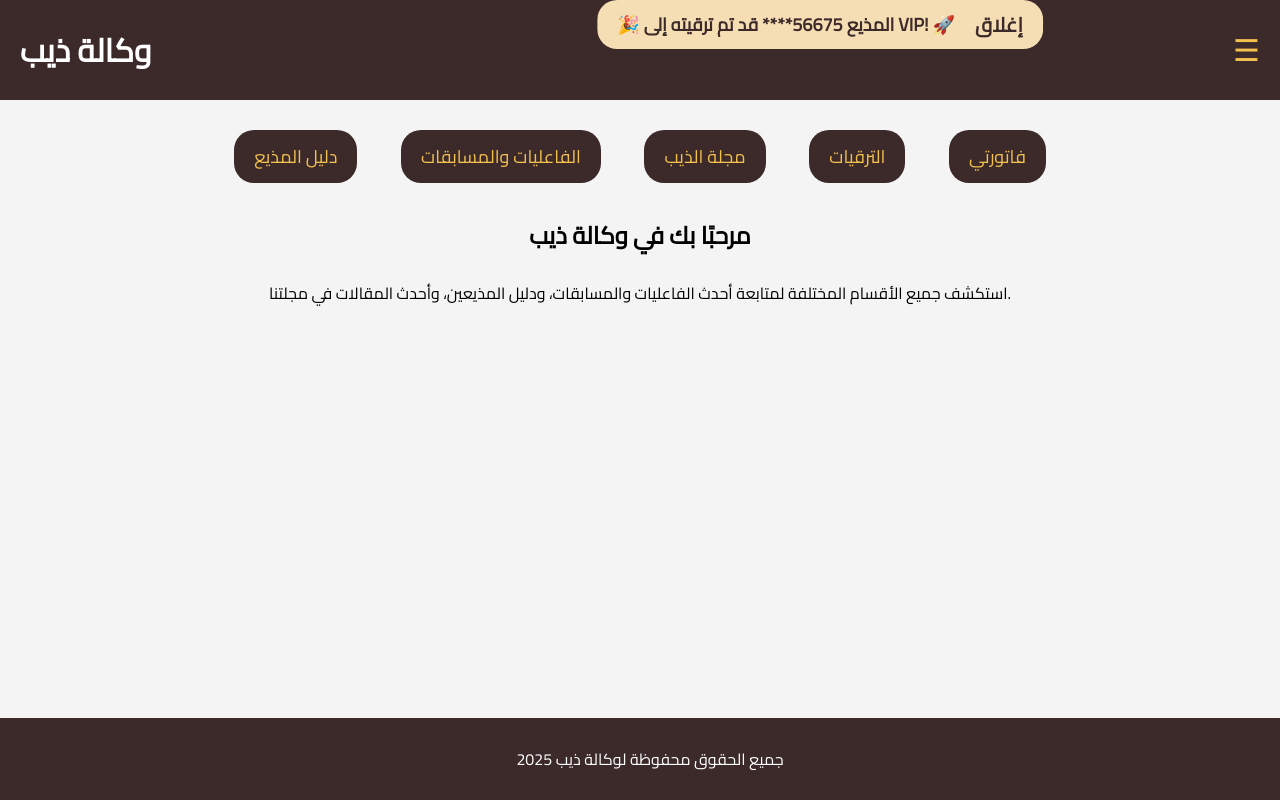
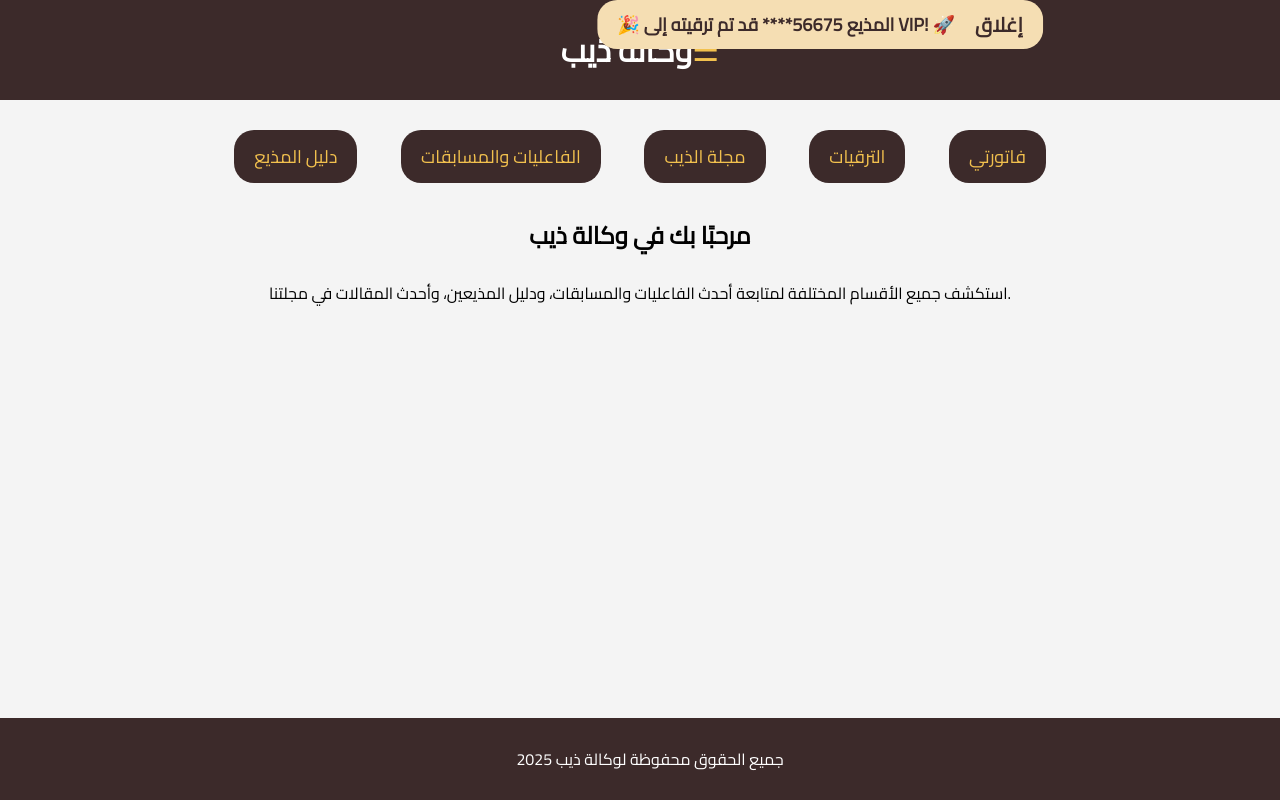
Before and after one commit to a7medRas/agency-website, a plain HTML site: page index.html in a window 1280 px wide. Drawn offline with nearby package versions, Linux system fonts and the light colour scheme; a script that the page names is missing.

Commit message:
Update index.html

```diff
--- a/index.html
+++ b/index.html
@@ -20,13 +20,14 @@
       background-color: #3c2a2a;
       padding: 20px;
       color: #fff;
+      display: flex;
+      justify-content: center; /* Center the content */
+      align-items: center;
       text-align: center;
-      display: flex;
-      justify-content: space-between;
-      align-items: center;
     }
     header h1 {
       margin: 0;
+      font-size: 32px;
     }
     /* Sidebar styles */
     .sidebar {
```
